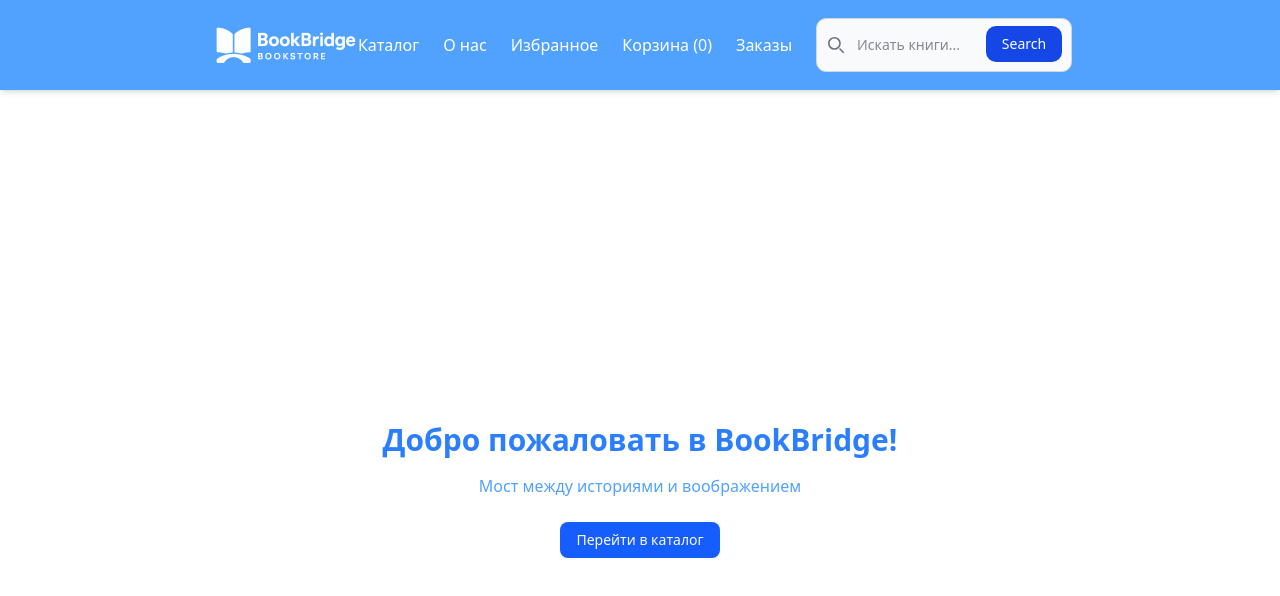
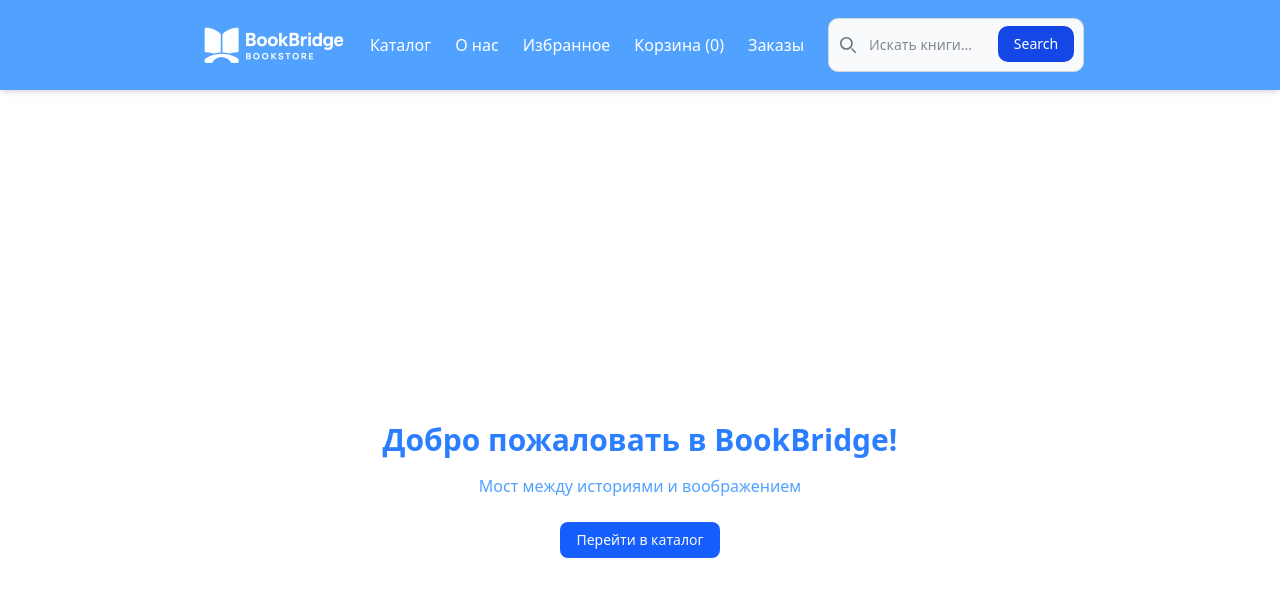
Before and after one commit to matuha07/book-store, a Next.js app: page / in a window 1280 px wide. Shown: the top 596 px of the page. Built offline with nearby package versions, Linux system fonts and the light colour scheme.

Commit message:
fix header

```diff
--- a/src/components/shared/Header.tsx
+++ b/src/components/shared/Header.tsx
@@ -23,18 +23,19 @@ export const Header: React.FC<Props> = ({ className }) => {
             )}
         >
             <Container className="flex justify-between items-center">
-        {/* Логотип */}
-        <Link href="/" className="font-bold text-white flex items-center gap-2">
+                <Link
+                    href="/"
+                    className="font-bold text-white flex items-center gap-2 pr-6"
+                >
                     <Image width={150} height={35} src="/logo.png" alt="logo" />
                 </Link>
 
-        {/* Кнопка гамбургер */}
+
                 <button
                     className="md:hidden text-white focus:outline-none"
                     onClick={() => setIsOpen(!isOpen)}
                     aria-label="Toggle menu"
                 >
-          {/* Простой svg гамбургер */}
                     <svg
                         className="w-6 h-6"
                         fill="none"
@@ -60,7 +61,6 @@ export const Header: React.FC<Props> = ({ className }) => {
                     </svg>
                 </button>
 
-        {/* Навигация: скрыта на мобилке, видна на md+ */}
                 <nav className="hidden md:flex gap-6 items-center text-white">
                     <Link href="/catalog">Каталог</Link>
                     <Link href="/about">О нас</Link>
@@ -71,7 +71,6 @@ export const Header: React.FC<Props> = ({ className }) => {
                 </nav>
             </Container>
 
-      {/* Мобильное меню */}
             {isOpen && (
                 <div className="fixed top-[90px] left-0 right-0 bg-blue-400 text-white p-4 md:hidden shadow-lg z-50">
                     <nav className="flex flex-col gap-4">
```
Lines whose indentation alone changed are shown as unchanged.
